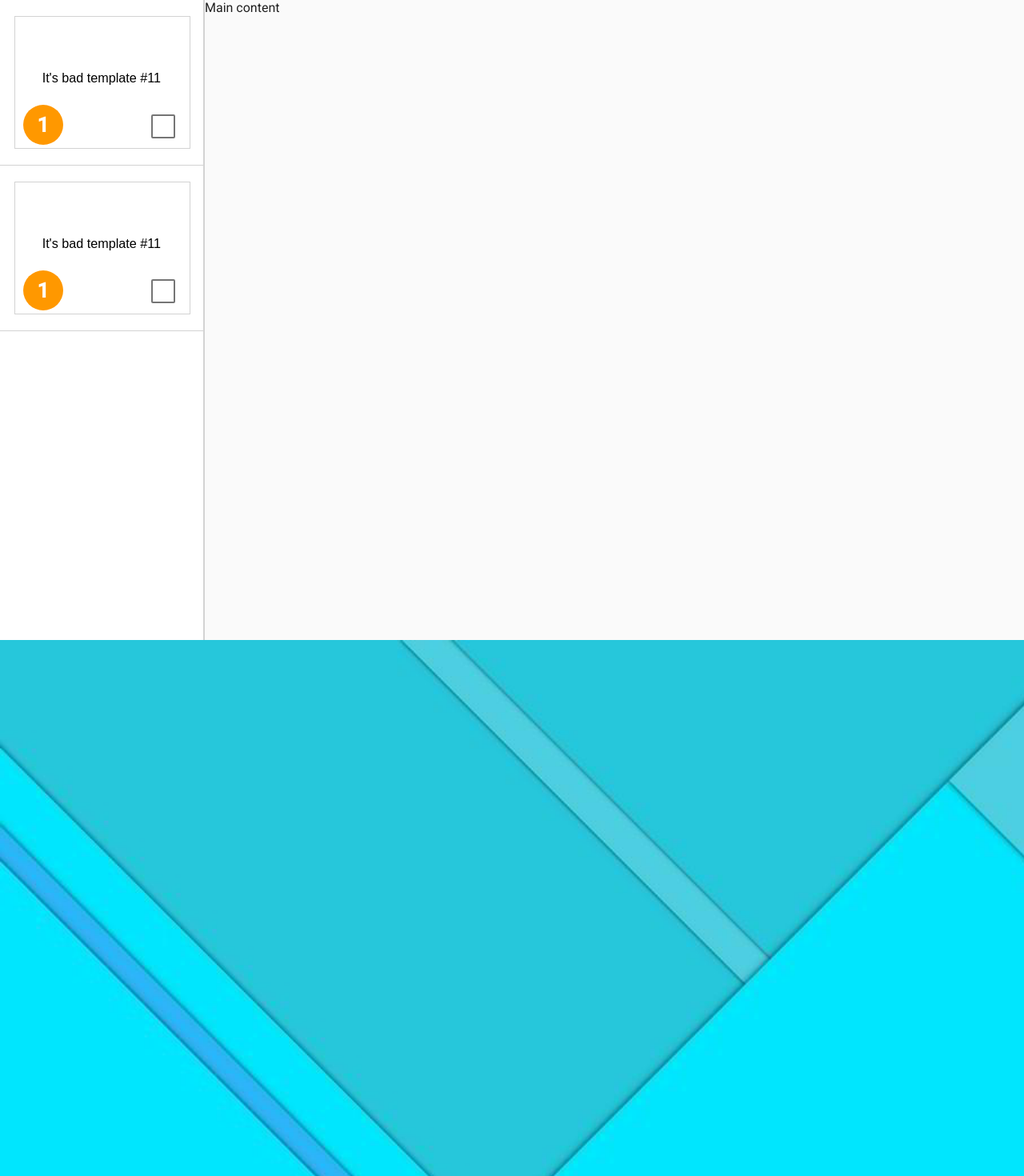
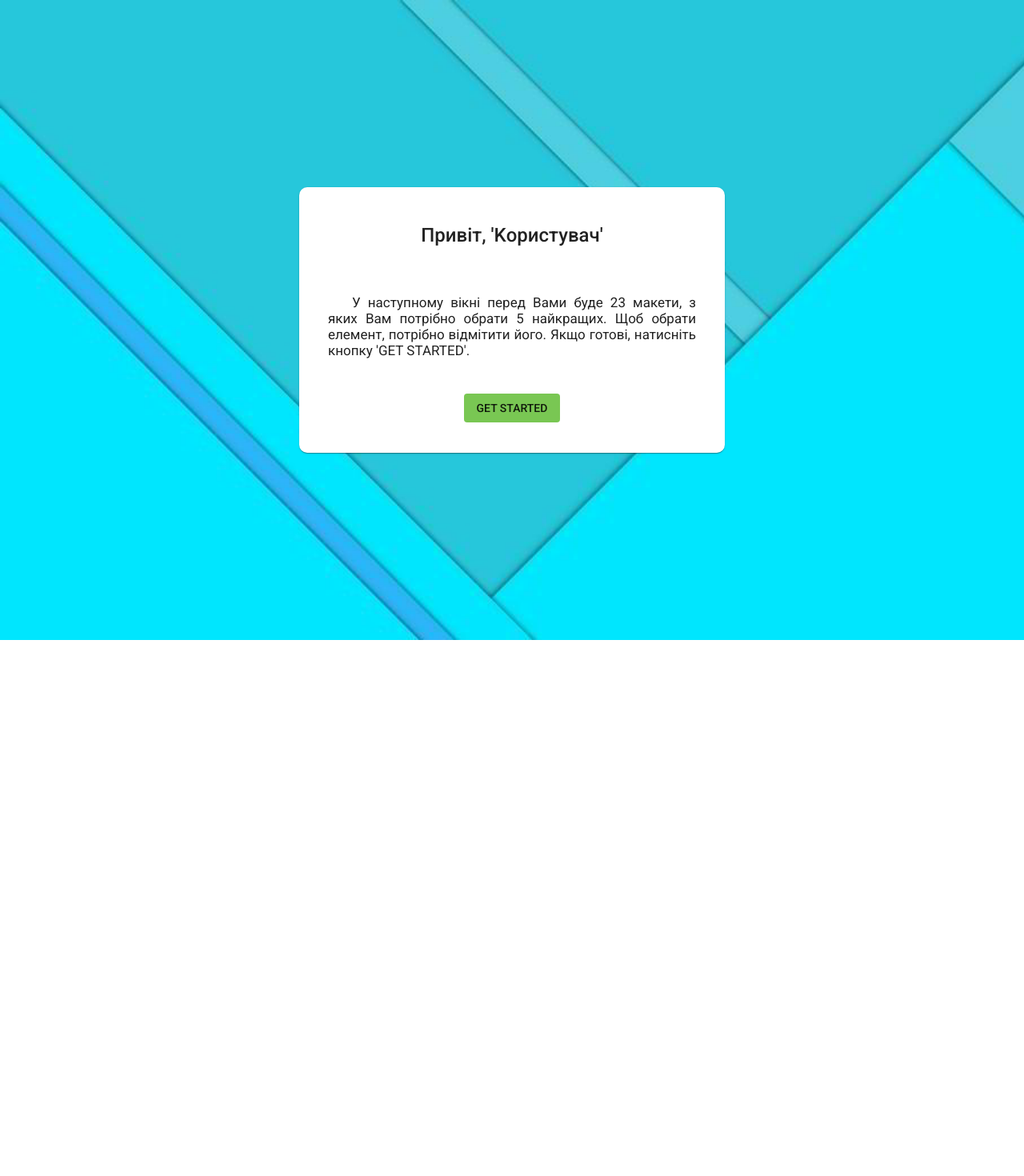
Before and after one commit to TupotaValentyn/test-design-playbook, an Angular app: page / in a window 1280 px wide. Shown: the top 1470 px of the page at 80% size. After the commit the page ends 800 px from the top, so only its background shows below. Built offline with nearby package versions, Linux system fonts and the light colour scheme.

Commit message:
add routing between 'getStarted' and 'mainComponent'

```diff
--- a/src/app/app-routing.module.ts
+++ b/src/app/app-routing.module.ts
@@ -1,7 +1,14 @@
 import { NgModule } from '@angular/core';
 import { Routes, RouterModule } from '@angular/router';
 
-const routes: Routes = [];
+// component
+import { MainContainerComponent } from './main-container/main-container.component';
+import { GetStartedComponent } from './get-started/get-started.component';
+
+const routes: Routes = [
+  { path: 'main', component: MainContainerComponent },
+  { path: '', component: GetStartedComponent }
+];
 
 @NgModule({
   imports: [RouterModule.forRoot(routes)],
--- a/src/app/app.component.html
+++ b/src/app/app.component.html
@@ -1,3 +1,5 @@
 <!--The content below is only a placeholder and can be replaced.-->
-<app-main-container></app-main-container>
-<app-get-started></app-get-started>
+<!-- <app-main-container></app-main-container> -->
+<!-- <app-get-started></app-get-started> -->
+
+<router-outlet> </router-outlet>
--- a/src/app/get-started/get-started.component.html
+++ b/src/app/get-started/get-started.component.html
@@ -11,7 +11,7 @@
       Якщо готові, натисніть кнопку 'GET STARTED'.
     </mat-card-content>
     <mat-card-actions>
-      <button class="card__button" mat-button> GET STARTED </button>
+      <a class="card__button" routerLink="/main" mat-button> GET STARTED </a>
     </mat-card-actions>
   </mat-card>
 </div>
```
